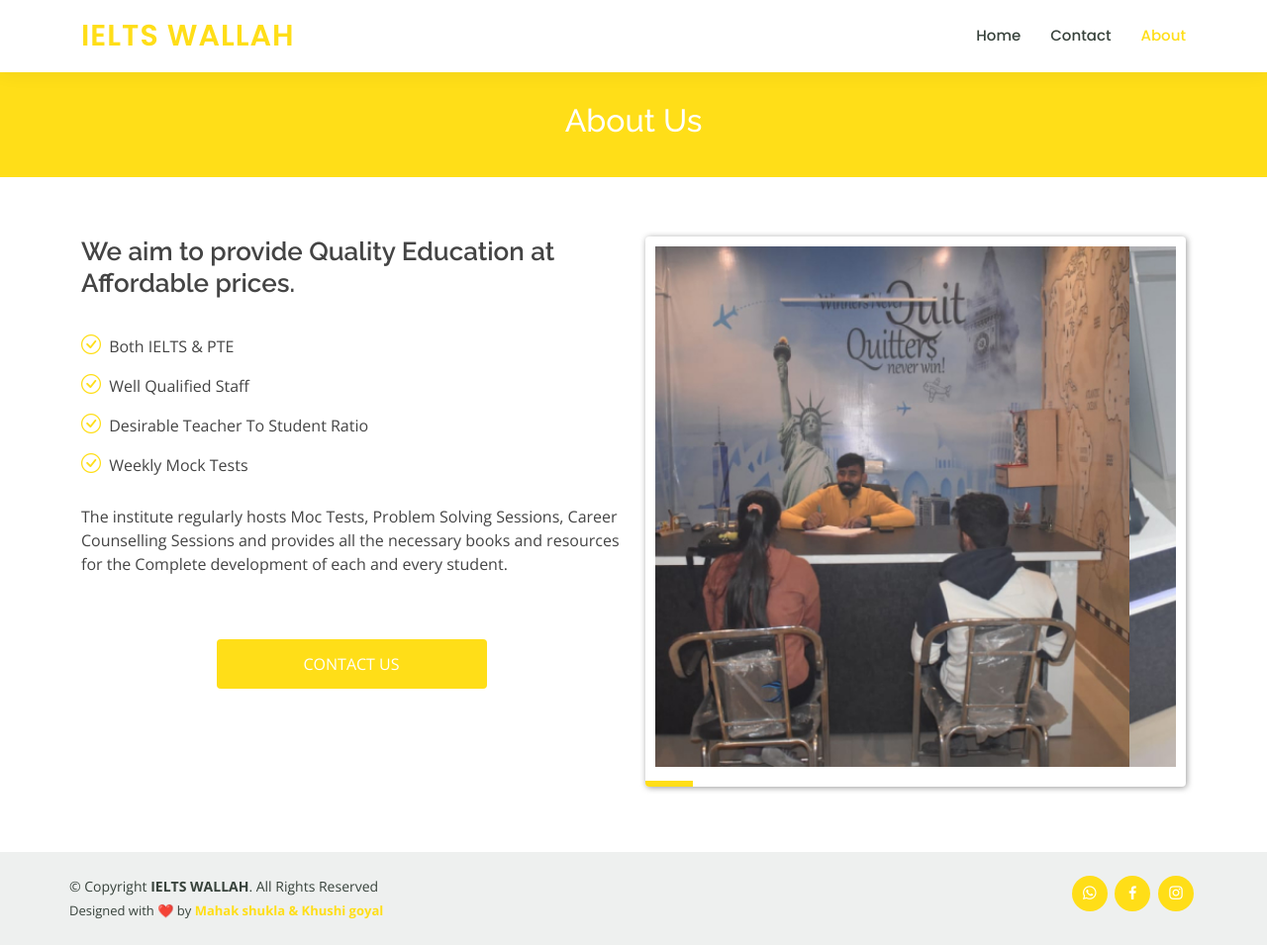
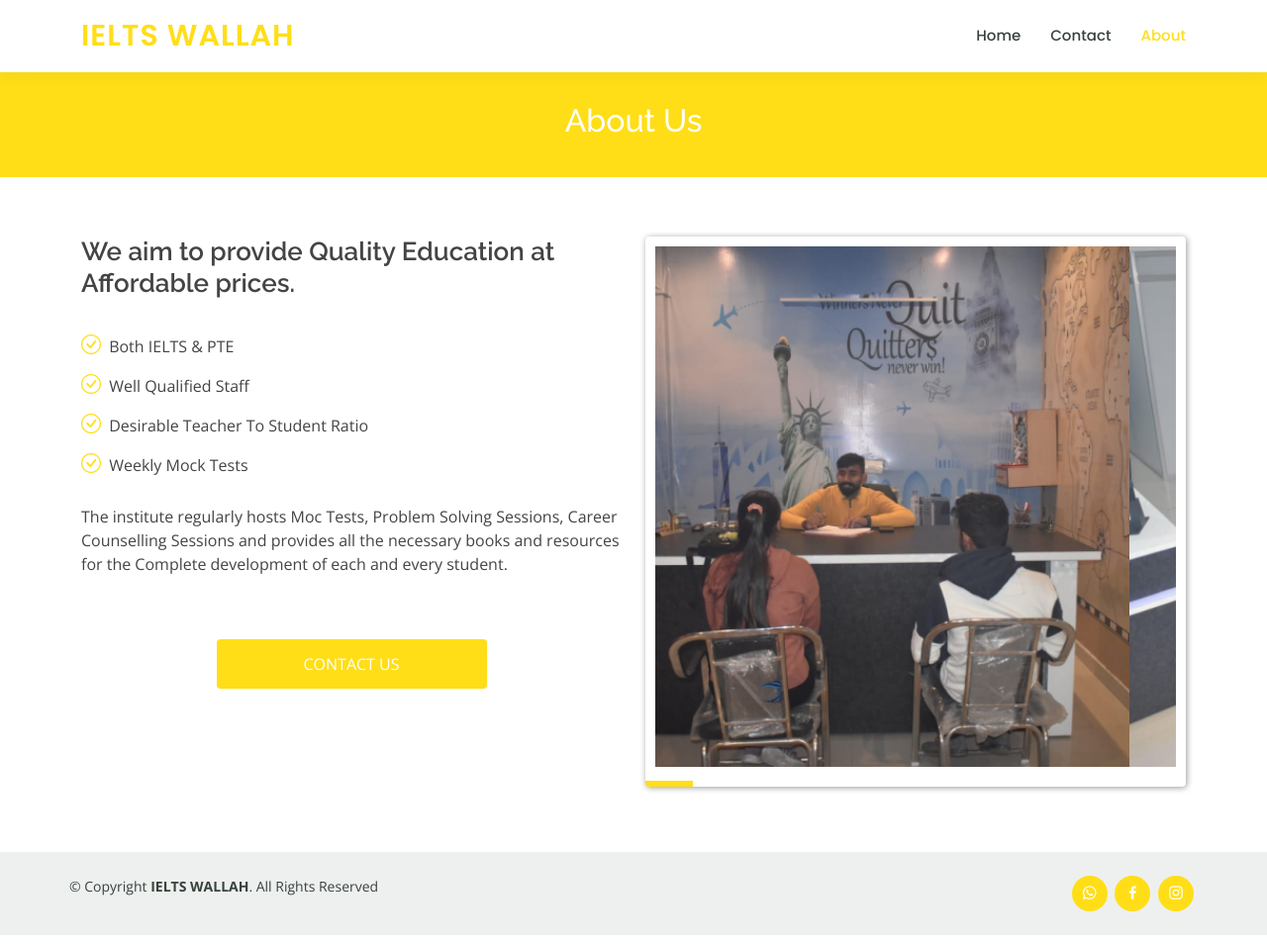
Before and after one commit to Mahakshukla15/IELTS_Wallah, a plain HTML site: page about.html in a window 1280 px wide. Shown: the whole page at 99% size. Drawn offline with nearby package versions, Linux system fonts and the light colour scheme.

Commit message:
Update about.html

```diff
--- a/about.html
+++ b/about.html
@@ -108,9 +108,6 @@
         <div class="copyright">
           &copy; Copyright <strong><span>IELTS WALLAH</span></strong>. All Rights Reserved
         </div>
-        <div class="credits">
-          Designed with ❤️ by <strong><a href="">Mahak shukla & Khushi goyal</a></strong>
-        </div>
       </div>
       <div class="social-links text-center text-md-right pt-3 pt-md-0">
         <a target="_blank"
```
